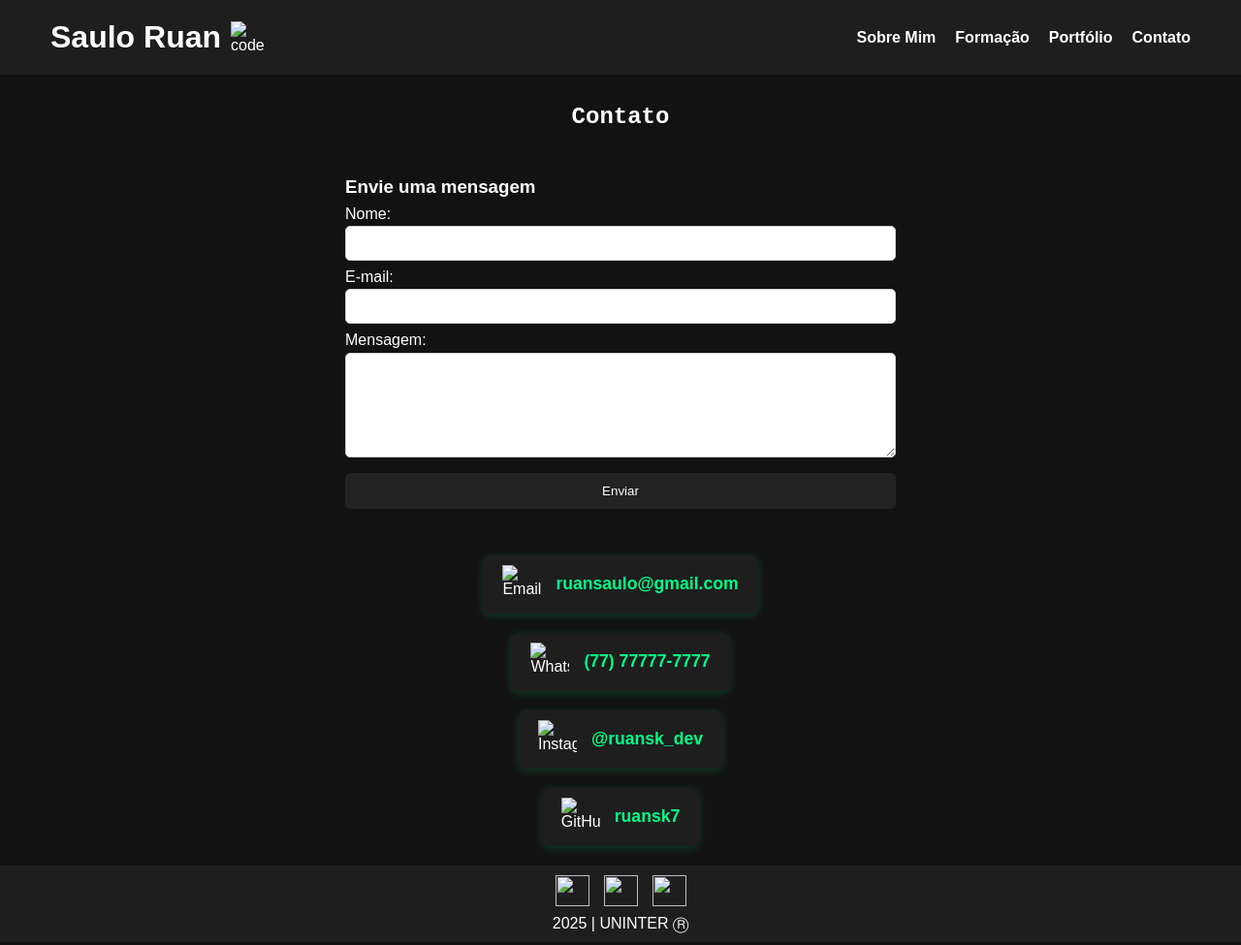
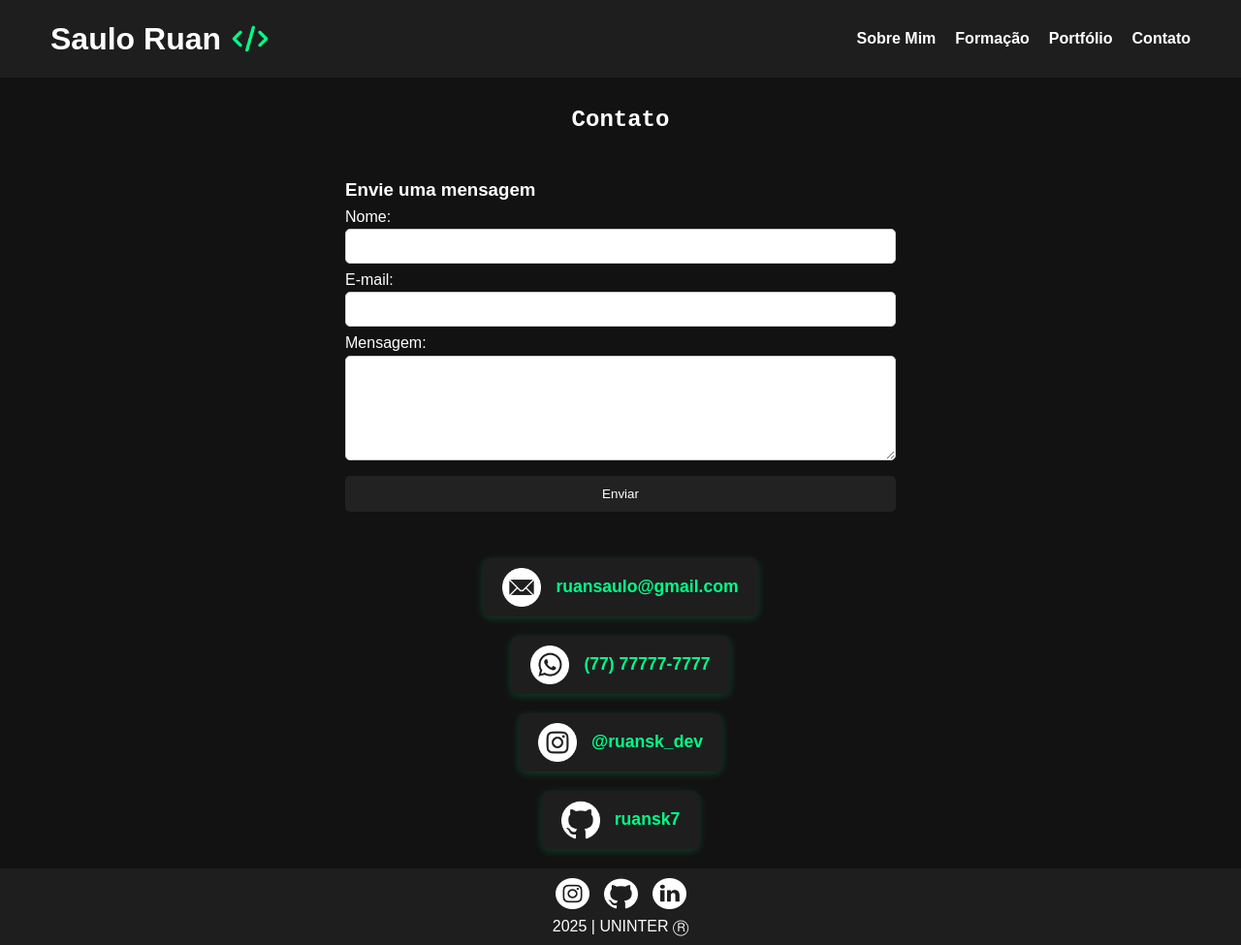
Before and after one commit to ruansk7/meu_portfolio, a plain HTML site: page contato.html in a window 1280 px wide. Shown: the whole page at 97% size. Drawn offline with Linux system fonts and the light colour scheme; the site is published under a folder, as on GitHub Pages, so addresses that start at the root find nothing.

Commit message:
Update contato.html

```diff
--- a/contato.html
+++ b/contato.html
@@ -11,7 +11,7 @@
         <header>
             <div class="logo-group"> <!-- Agrupa o nome e a imagem de código como identidade visual -->
                 <h1>Saulo Ruan</h1>
-                <img class="codeimg" src="/images/code.png" alt="code">
+                <img class="codeimg" src="images/code.png" alt="code">
             </div>
 
             <button id="menu-suspenso" aria-label="Abrir Menu">&#9776</button> <!-- Botão de menu hambúrguer para dispositivos móveis -->
@@ -52,19 +52,19 @@
 
             <div class="contato-group"> <!-- Grupo com informações de contato -->
                 <div class="contato-item">
-                    <img class="contato-img" src="/images/email.png" alt="Email">
+                    <img class="contato-img" src="images/email.png" alt="Email">
                     <h3>ruansaulo@gmail.com</h3>
                 </div>
                 <div class="contato-item">
-                    <img class="contato-img" src="/images/whatsapp.png" alt="Whatsapp">
+                    <img class="contato-img" src="images/whatsapp.png" alt="Whatsapp">
                     <h3>(77) 77777-7777</h3>
                 </div>
                 <div class="contato-item">
-                    <img class="contato-img" src="/images/instagram.png" alt="Instagram">
+                    <img class="contato-img" src="images/instagram.png" alt="Instagram">
                     <h3>@ruansk_dev</h3>
                 </div>
                 <div class="contato-item">
-                    <img class="contato-img" src="/images/github.png" alt="GitHub">
+                    <img class="contato-img" src="images/github.png" alt="GitHub">
                     <h3>ruansk7</h3>
                 </div>
                 <div></div> <!-- Espaço vazio para alinhamento do layout -->
@@ -73,9 +73,9 @@
 
         <footer>
             <div class="icon-group"> <!-- Grupo de ícones com links para redes sociais -->
-                <a href="https://www.instagram.com/ruansk_dev/" target="_blank" rel="noopener noreferrer"><img class="icon-img" src="/images/instagram.png" alt=""></a>
-                <a href="https://github.com/ruansk7" target="_blank" rel="noopener noreferrer"><img class="icon-img" src="/images/github.png" alt=""></a>
-                <a href="https://www.linkedin.com/in/saulo-ruan-nascimento-oliveira-b3b3ba316/" target="_blank" rel="noopener noreferrer"><img class="icon-img" src="/images/linkedin.png" alt=""></a>
+                <a href="https://www.instagram.com/ruansk_dev/" target="_blank" rel="noopener noreferrer"><img class="icon-img" src="images/instagram.png" alt=""></a>
+                <a href="https://github.com/ruansk7" target="_blank" rel="noopener noreferrer"><img class="icon-img" src="images/github.png" alt=""></a>
+                <a href="https://www.linkedin.com/in/saulo-ruan-nascimento-oliveira-b3b3ba316/" target="_blank" rel="noopener noreferrer"><img class="icon-img" src="images/linkedin.png" alt=""></a>
             </div>
             <p> <span id="ano"></span> | UNINTER Ⓡ</p> <!-- Exibe dinamicamente o ano atual no rodapé -->
         </footer>
```
